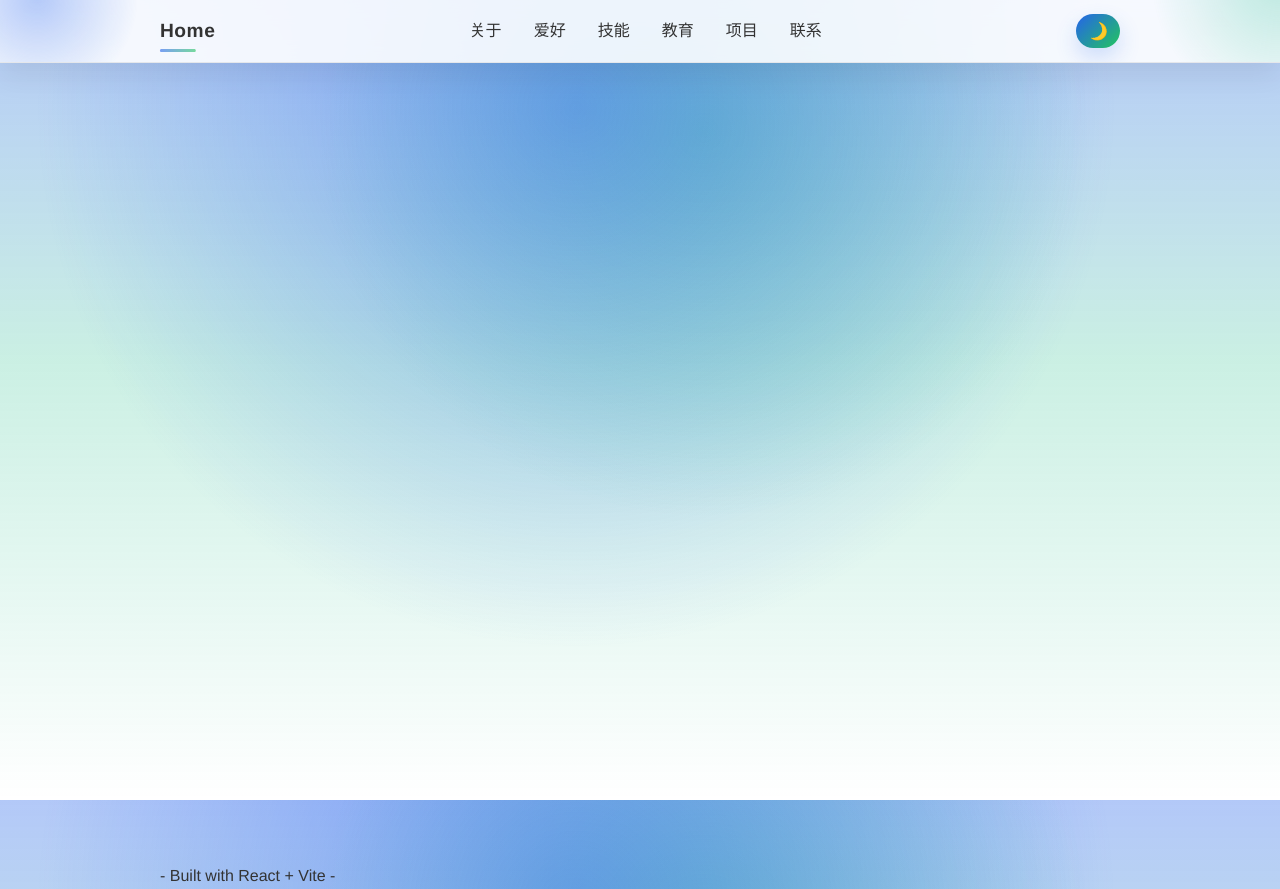
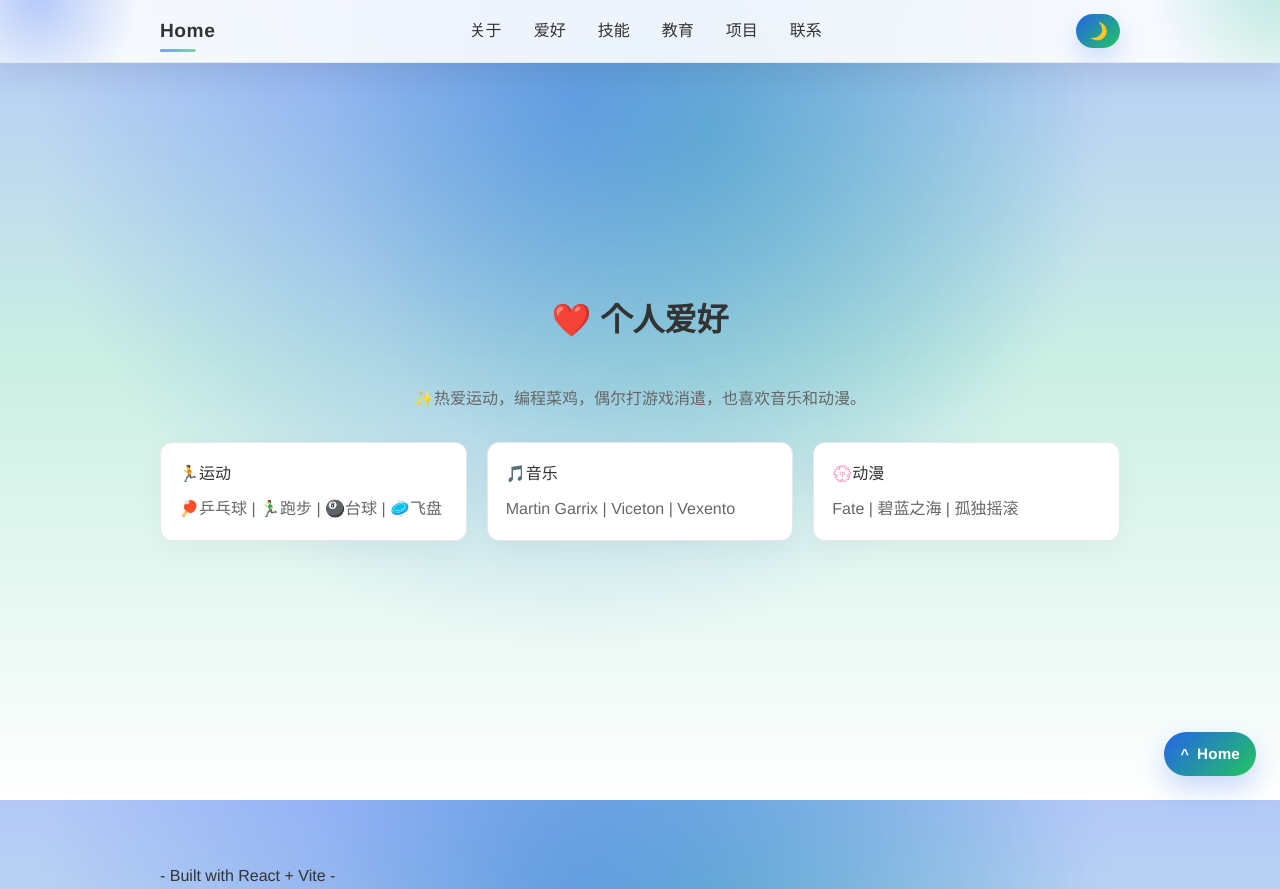
Before and after one commit to mr-tongs/react-portfolio, a React (Vite) app: page /hobby in a window 1280 px wide. Built offline with nearby package versions, Linux system fonts and the light colour scheme.

Commit message:
docs:更改文本

```diff
--- a/src/App.jsx
+++ b/src/App.jsx
@@ -5,7 +5,7 @@ import Footer from "./components/Footer";
 import BackToTopButton from "./components/BackToTopButton";
 import Home from "./pages/Home";
 import Info from "./pages/Info";
-import Summary from "./pages/Summary";
+import Hobby from "./pages/Hobby";
 import Skills from "./pages/Skills";
 import Education from "./pages/Education";
 import Experience from "./pages/Experience";
@@ -140,7 +140,7 @@ function App() {
         <Routes>
           <Route path="/" element={<Home />} />
           <Route path="/info" element={<Info />} />
-          <Route path="/summary" element={<Summary />} />
+          <Route path="/hobby" element={<Hobby />} />
           <Route path="/skills" element={<Skills />} />
           <Route path="/education" element={<Education />} />
           <Route path="/experience" element={<Experience />} />
--- a/src/components/BackToTopButton.jsx
+++ b/src/components/BackToTopButton.jsx
@@ -6,13 +6,13 @@ function BackToTopButton() {
   // 在这些页面上按钮会显示（在首页不显示）
   const showOnPages = [
     "/info",
-    "/summary",
+    "/hobby",
     "/skills",
     "/education",
     "/experience",
     "/contact",
   ];
-  const isVisible = showOnPages.includes(location.pathname);  // 判断按钮是否应该显示：检查当前路径是否在显示数组中
+  const isVisible = showOnPages.includes(location.pathname); // 判断按钮是否应该显示：检查当前路径是否在显示数组中
 
   const handleClick = () => {
     window.scrollTo({ top: 0, behavior: "smooth" });
--- a/src/components/Navbar.jsx
+++ b/src/components/Navbar.jsx
@@ -4,7 +4,7 @@ import ThemeToggleButton from "./ThemeToggleButton";
 function Navbar() {
   const sectionLinks = [
     { path: "/info", label: "关于" },
-    { path: "/summary", label: "爱好" },
+    { path: "/hobby", label: "爱好" },
     { path: "/skills", label: "技能" },
     { path: "/education", label: "教育" },
     { path: "/experience", label: "项目" },
--- a/src/pages/Summary.jsx
+++ b/src/pages/Hobby.jsx
@@ -1,4 +1,4 @@
-function Summary() {
+function Hobby() {
   return (
     <main>
       <section className="section reveal" data-reveal>
@@ -43,4 +43,4 @@ function Summary() {
   );
 }
 
-export default Summary;
+export default Hobby;
```
